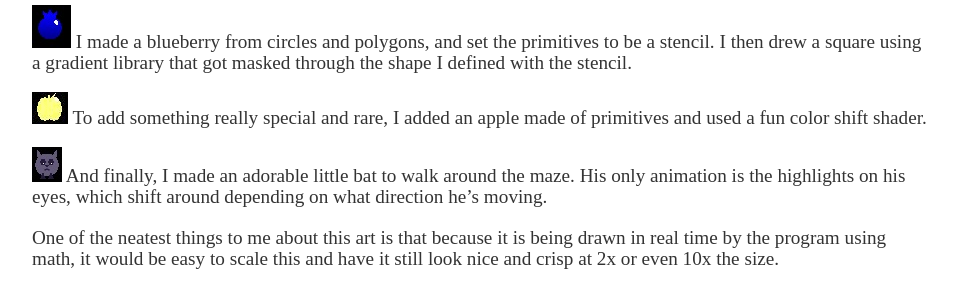
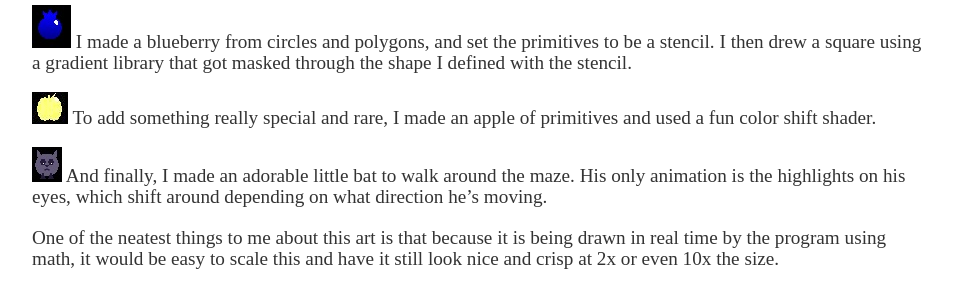
Before and after one commit to katieamazing/katieamazing.github.io, a Jekyll site: the page built from _posts/2016-07-29-fruit-bat-game.md, in a window 1280 px wide and 900 px high, scrolled down 1677 px. Shown: the part 153-443 px from the top of the window, without its empty margins (160-1119 px from the left). Built offline with Jekyll 4.4.1, drawn with Linux system fonts in a browser that asks for light colours.

Commit message:
Update 2016-07-29-fruit-bat-game.md

```diff
--- a/_posts/2016-07-29-fruit-bat-game.md
+++ b/_posts/2016-07-29-fruit-bat-game.md
@@ -24,7 +24,7 @@ As a personal challenge to myself, I did not do any drawn artwork or spriting fo
 
 ![Blueberry](/img/blueberry.jpg)    I made a blueberry from circles and polygons, and set the primitives to be a stencil. I then drew a square using a gradient library that got masked through the shape I defined with the stencil.
 
-![Magical Colorshifting Apple](/img/magic_apple.gif)   To add something really special and rare, I added an apple made of primitives and used a fun color shift shader.
+![Magical Colorshifting Apple](/img/magic_apple.gif)   To add something really special and rare, I made an apple of primitives and used a fun color shift shader.
 
 ![Batty](/img/batty.jpg)    And finally, I made an adorable little bat to walk around the maze. His only animation is the highlights on his eyes, which shift around depending on what direction he's moving.
 
```
